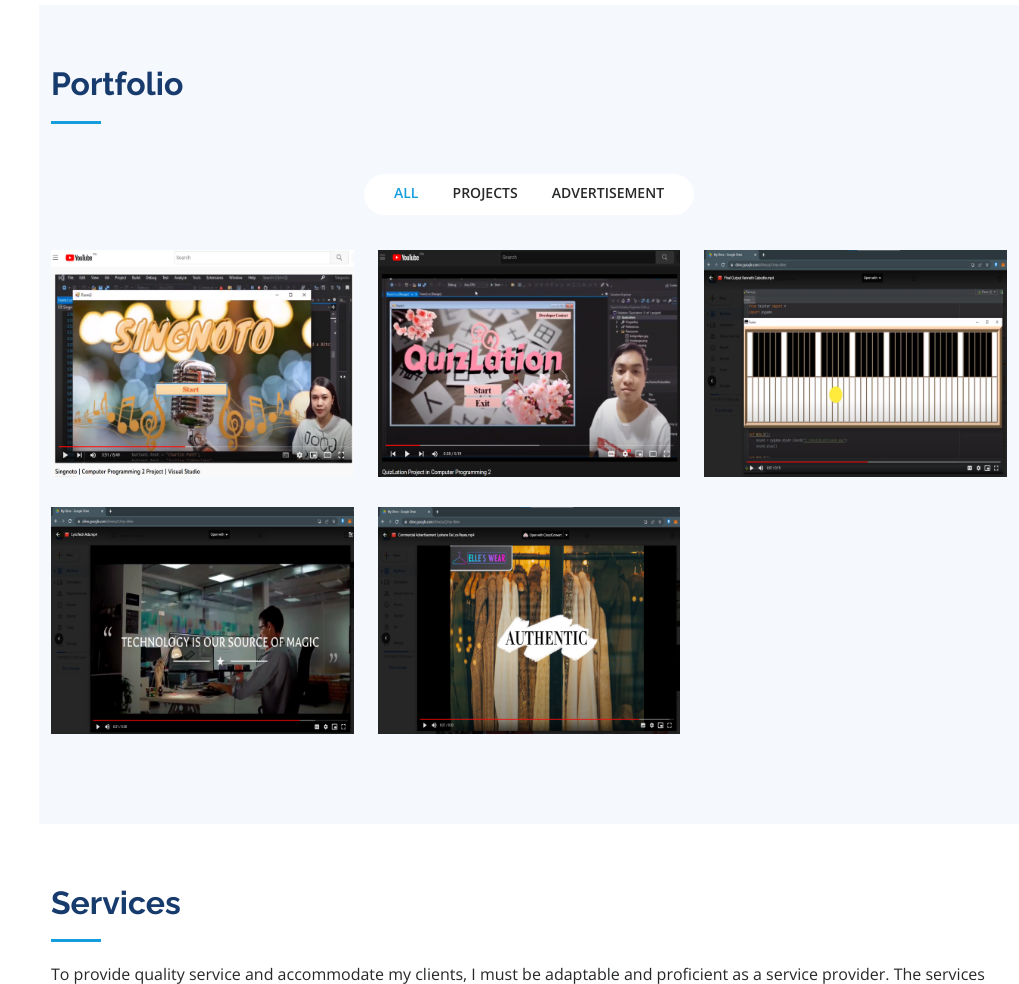
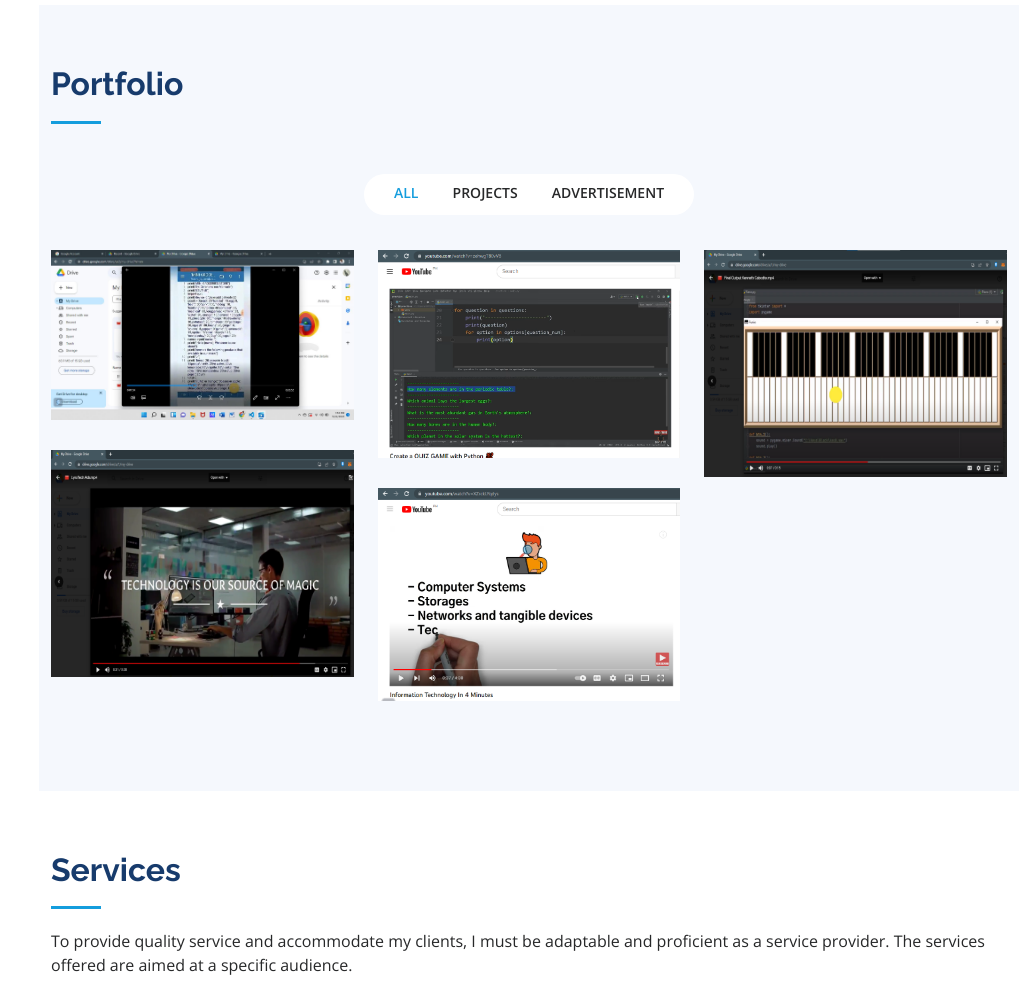
Before and after one commit to ronji690/Monsale-Rabi_IT2_2C_finalproject_resume, a PHP site: page / in a window 1280 px wide. Shown: the part 3017-4001 px from the top of the page, without its empty margins (261-1280 px from the left). Run offline with PHP 8.4, Linux system fonts and the light colour scheme.

Commit message:
commercial and quizlation added

```diff
--- a/Quizlation.php
+++ b/Quizlation.php
@@ -98,7 +98,7 @@ foreach($file->profile as $rows) {
 
           <div class="col-lg-8">
             <div class="portfolio-wrap">
-                <img src="assets/img/portfolio/Quizlation.png" class="img-fluid" alt="">
+                <img src="assets/img/portfolio/pythonquiz.png" class="img-fluid" alt="">
             </div>
           </div>
 
@@ -107,8 +107,8 @@ foreach($file->profile as $rows) {
               <h3>Project information</h3>
               <ul>
                 <li><strong>Project Name</strong>: QuizLation</li>
-                <li><strong>Project Date</strong>: December 15, 2021</li>
-                <li><strong>Project URL</strong>: <a href="https://youtu.be/nuKwFYNyeM4">www.youtube.com</a></li>
+                <li><strong>Project Date</strong>: Nov 22, 2022</li>
+                <li><strong>Project URL</strong>: <a href="https://www.youtube.com/watch?v=zehwgTB0vV8">www.youtube.com</a></li>
               </ul>
             </div>
             <div class="portfolio-description">
--- a/files/monsale_IT2_2C_resu'me.xml
+++ b/files/monsale_IT2_2C_resu'me.xml
@@ -16,10 +16,10 @@
 					<resume>It is a formal document that a job applicant creates to itemize their qualifications for a position. A resume is usually accompanied by a personalized personal statement in which the applicant expresses interest in a specific job or company and draws attention to the most relevant details on the resume.</resume>
 					<resume1>I am a highly skilled networking professional with a passion for connecting people, systems, and information. With a deep understanding of networking protocols, architectures, and technologies, I have developed a comprehensive skill set that allows me to design, implement, and optimize robust and secure networks.</resume1>
 						<project1>I used the C# programming language to create a Windows Forms project. This project is one of my proudest accomplishments because it was the first time I had proposed something like it. It is a game in which the user must guess the singer of the song that is currently playing.</project1>
-						<project2>This is a quiz about translating Japanese words into English, created with Windows Forms and the C# programming language. It's a fun game because anime is popular nowadays, and we're also quite familiar with the Japanese language.</project2>
+						<project2>Are you ready to dive into the fascinating world of Python programming and create an engaging quiz that will entertain and challenge your audience? Look no further! This comprehensive guide will take you through the step-by-step process of building a dynamic quiz using the powerful Python programming language.</project2>
 						<project3>This project was created using Python programming language, with the use of GUI to make the interface look more realistic and fantastic. It is a digital piano that allows the user to learned to play the piano without any difficulties.</project3>
 						<ads1>I used to edit commercials for my future technology company as well. It is some kind of commercial in digital form, which is very convenient nowadays because we live in a modern age where technology is a part of our daily lives.</ads1>
-						<ads2>It's also a commercial in which I promote my clothing line. I edit photos and videos and combine them in one frame to create my final commercial, which also turned out well.</ads2>
+						<ads2>is a type of advertisement or promotional content specifically created to showcase and promote IT-related products, services, or solutions. These commercials are designed to appeal to businesses or individuals who are looking for technological solutions to enhance their operations, streamline processes, improve productivity, or address specific needs in the digital realm.</ads2>
 							<service>To provide quality service and accommodate my clients, I must be adaptable and proficient as a service provider. The services offered are aimed at a specific audience. </service>
 							<vid>One of my best skills is photo and video manipulation. It entails the transformation or alteration of a photograph using different tools and techniques to achieve the desired results.</vid>
 							<comsupp>Computer support and services offer IT system diagnostics, troubleshooting, maintenance, and repair. It allows users to look for and receive computer maintenance and management services both locally and remotely.</comsupp>
--- a/index.php
+++ b/index.php
@@ -263,19 +263,19 @@ foreach($file->profile as $rows) {
 
           <div class="col-lg-4 col-md-6 portfolio-item filter-projects">
             <div class="portfolio-wrap">
-              <img src="assets/img/portfolio/Singnoto.png" class="img-fluid" alt="">
+              <img src="assets/img/portfolio/portfoliopics.jpg" class="img-fluid" alt="">
               <div class="portfolio-links">
-                <a href="assets/img/portfolio/Singnoto.png" data-gallery="portfolioGallery" class="portfolio-lightbox" title="Singnoto"><i class="bx bx-plus"></i></a>
-                <a href="Singnoto.php" title="More Details"><i class="bx bx-link"></i></a>
+                <a href="assets/img/portfolio/portfoliopics.jpg" data-gallery="portfolioGallery" class="portfolio-lightbox" title="Singnoto"><i class="bx bx-plus"></i></a>
+                <a href="singnoto.php" title="More Details"><i class="bx bx-link"></i></a>
               </div>
             </div>
           </div>
 
           <div class="col-lg-4 col-md-6 portfolio-item filter-projects">
             <div class="portfolio-wrap">
-              <img src="assets/img/portfolio/Quizlation.png" class="img-fluid" alt="">
+              <img src="assets/img/portfolio/pythonquiz.png" class="img-fluid" alt="">
               <div class="portfolio-links">
-                <a href="assets/img/portfolio/Quizlation.png" data-gallery="portfolioGallery" class="portfolio-lightbox" title="Quizlation"><i class="bx bx-plus"></i></a>
+                <a href="assets/img/portfolio/pythonquiz.png" data-gallery="portfolioGallery" class="portfolio-lightbox" title="Quizlation"><i class="bx bx-plus"></i></a>
                 <a href="Quizlation.php" title="More Details"><i class="bx bx-link"></i></a>
               </div>
             </div>
@@ -303,9 +303,9 @@ foreach($file->profile as $rows) {
 
           <div class="col-lg-4 col-md-6 portfolio-item filter-ads">
             <div class="portfolio-wrap">
-              <img src="assets/img/portfolio/Commercialads.png" class="img-fluid" alt="">
+              <img src="assets/img/portfolio/Commercial.png" class="img-fluid" alt="">
               <div class="portfolio-links">
-                <a href="assets/img/portfolio/Commercialads.png" data-gallery="portfolioGallery" class="portfolio-lightbox" title="Commercial Ads"><i class="bx bx-plus"></i></a>
+                <a href="assets/img/portfolio/Commercial.png" data-gallery="portfolioGallery" class="portfolio-lightbox" title="Commercial Ads"><i class="bx bx-plus"></i></a>
                 <a href="Commercialads.php" title="More Details"><i class="bx bx-link"></i></a>
               </div>
             </div>
@@ -476,7 +476,7 @@ foreach($file->profile as $rows) {
               <div class="my-3">
                 <div class="loading">Loading</div>
                 <div class="error-message"></div>
-                <div class="sent-message">Your message has been sent. Thank you!</div>
+                <div class="sent-message">Thank you! Your message has been sent.</div>
               </div>
               <div class="text-center"><button type="submit">Send Message</button></div>
             </form>
```
Also changed, not shown: Commercialads.php (+4 -4 lines), assets/img/portfolio/commercial.png (added), assets/img/portfolio/pythonquiz.png (added).
